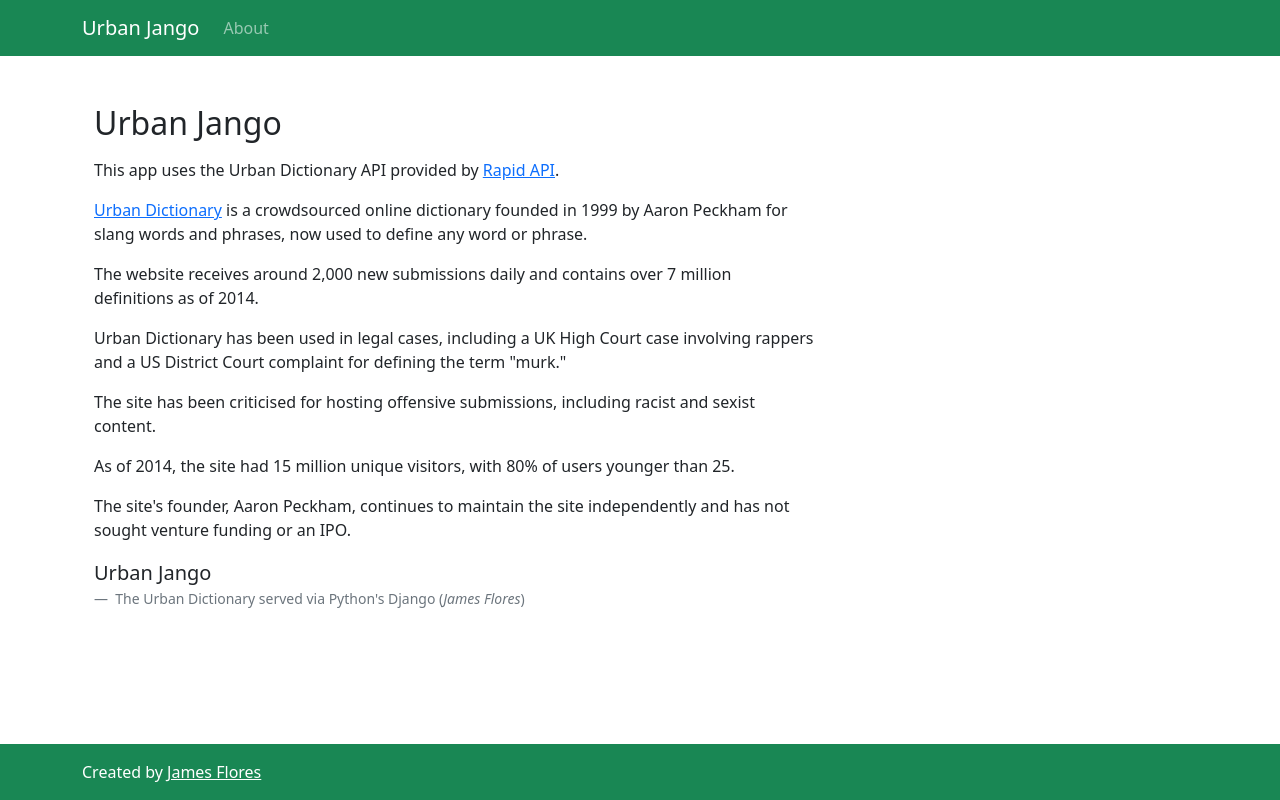
After one commit to jamesflores/Urban-Jango, a Django app: page /about/ in a window 1280 px wide. The commit adds this page. Run offline with Django 5.2, Linux system fonts and the light colour scheme.

Commit message:
add about page remove unused imports in views remove unused div in index remove unused items in layout template

```diff
--- /dev/null
+++ b/app/templates/urbanjango/about.html
@@ -0,0 +1,29 @@
+{% extends "urbanjango/layout.html" %}
+{% load static %}
+
+{% block body %}
+<div class="container my-5">
+
+    <div class="row justify-content">
+        <div class="col-md-8">
+            <h2 class="mb-3">Urban Jango</h2>
+            <p>This app uses the Urban Dictionary API provided by <a href="https://rapidapi.com/community/api/urban-dictionary" target="_blank">Rapid API</a>.</p>
+            <p><a href="https://www.urbandictionary.com/" target="_blank">Urban Dictionary</a> is a crowdsourced online dictionary founded in 1999 by Aaron Peckham for slang words and phrases, now used to define any word or phrase.</p>
+            <p>The website receives around 2,000 new submissions daily and contains over 7 million definitions as of 2014.</p>
+            <p>Urban Dictionary has been used in legal cases, including a UK High Court case involving rappers and a US District Court complaint for defining the term "murk."</p>
+            <p>The site has been criticised for hosting offensive submissions, including racist and sexist content.</p>
+            <p>As of 2014, the site had 15 million unique visitors, with 80% of users younger than 25.</p>
+            <p>The site's founder, Aaron Peckham, continues to maintain the site independently and has not sought venture funding or an IPO.</p>
+            <figure>
+                <blockquote class="blockquote">
+                  <p>Urban Jango</p>
+                </blockquote>
+                <figcaption class="blockquote-footer">
+                  The Urban Dictionary served via Python's Django (<cite title="Source Title">James Flores</cite>)
+                </figcaption>
+              </figure>
+        </div>
+    </div>
+
+</div>
+{% endblock %}
--- a/app/templates/urbanjango/index.html
+++ b/app/templates/urbanjango/index.html
@@ -20,9 +20,6 @@
                 </div>
             </form>
         </div>
-
-        <div class="col-md-6">
-        </div>
     </div>
 
 </div>
--- a/app/templates/urbanjango/layout.html
+++ b/app/templates/urbanjango/layout.html
@@ -34,10 +34,10 @@
                     <span class="navbar-toggler-icon"></span>
                 </button>
                 <div class="collapse navbar-collapse" id="navbarNav">
-                    <!--<ul class="navbar-nav me-auto mb-2 mb-lg-0">
-                        <li class="nav-item"><a href="#" class="nav-link px-2">Link</a></li>
+                    <ul class="navbar-nav me-auto mb-2 mb-lg-0">
+                        <li class="nav-item"><a href="{% url 'about' %}" class="nav-link px-2">About</a></li>
                     </ul>
-                    <div class="d-flex">
+                    <!--<div class="d-flex">
                         <a href="#" class="btn btn-outline-light me-2">Button</a>
                     </div>-->
                 </div>
@@ -55,10 +55,6 @@
                     <div class="col-md-6 d-flex align-items-center">
                         <p class="mb-0">Created by <a href="https://jamesflores.net" target="_blank" class="text-white">James Flores</a></p>
                     </div>
-                    <div class="col-md-6 d-flex justify-content-md-end align-items-center">
-                        <!--<a href="#" class="text-decoration-none text-white me-2">Privacy Policy</a> |
-                        <a href="#" class="text-decoration-none text-white ms-2">Terms of Service</a>-->
-                    </div>
                 </div>
             </div>
         </footer>
--- a/app/urls.py
+++ b/app/urls.py
@@ -3,5 +3,6 @@ from . import views
 
 urlpatterns = [
     path('', views.index, name='index'),
-    path('define/', views.define, name='define')
+    path('define/', views.define, name='define'),
+    path('about/', views.about, name='about'),
 ]
--- a/app/views.py
+++ b/app/views.py
@@ -1,12 +1,14 @@
-from django.http import HttpResponse
 from django.shortcuts import redirect, render
-from django.urls import reverse
 from django.conf import settings
 import requests
 
 
 def index(request):
     return render(request, 'urbanjango/index.html')
+
+
+def about(request):
+    return render(request, 'urbanjango/about.html')
 
 
 def define(request):
```
